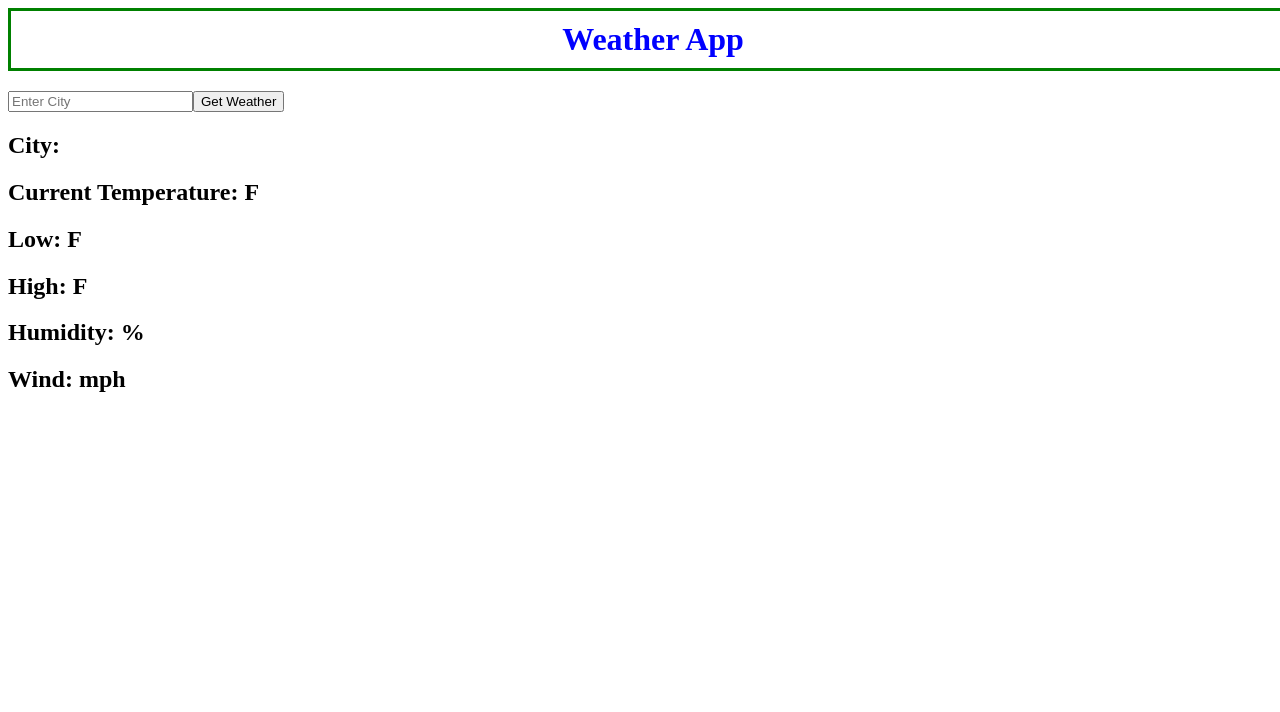
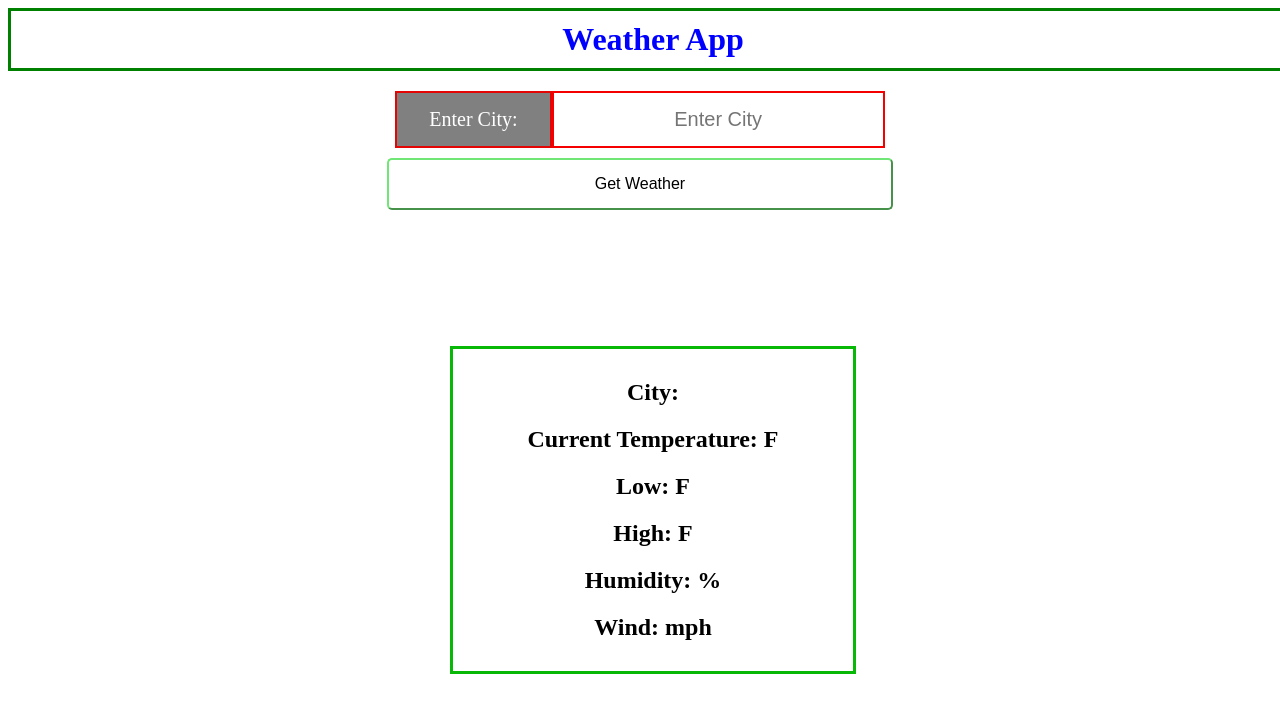
Before and after one commit to yadi-90/WeatherApp, a React (Vite) app in the folder client/: page / in a window 1280 px wide. Shown: the top 712 px of the page. Built offline with nearby package versions, Linux system fonts and the light colour scheme; no server answers.

Commit message:
making changes to style front end

```diff
--- a/client/src/App.css
+++ b/client/src/App.css
@@ -6,3 +6,62 @@
   text-align: center;
   color:blue;
 }
+
+.weatherinput{
+  text-align: center;
+  color:black;
+  width:80%;
+  height:80%;
+  border-color: red;
+  margin-left: 10%;
+}
+button{
+border-color:#6fe675;
+  background-color: white;
+  border-radius: 5px;
+  padding: 15px 32px;
+  margin: 10px;
+  margin-left: 30%;
+  text-align: center;
+  text-decoration: none;
+  display: inline-block;
+  font-size: 16px;
+  width: 40%;
+}
+button:hover{
+  background-color: #6fe675;
+}
+input{
+  border: 2px solid rgb(244, 0, 0);
+
+  padding: 15px 32px;
+  text-align: center;
+  text-decoration: none;
+  display: inline-block;
+  font-size: 20px;
+}
+span{
+  border: 2px solid rgb(228, 5, 5);
+
+  padding: 15px 32px;
+margin-right:0px;
+  text-align: center;
+  text-decoration: none;
+  display: inline-block;
+  font-size: 20px;
+  background-color: gray;
+  color:white;
+}
+
+.container{
+  border: 3px solid rgb(7, 184, 7);
+  margin-top: 10%;
+  content: center;
+  width: 100%;
+  padding: 10px;
+  text-align: center;
+  color:black;
+  width:30%;
+  height:50%;
+  margin-left: 35%;
+}
--- a/client/src/App.jsx
+++ b/client/src/App.jsx
@@ -58,13 +58,14 @@ function App() {
         <h2>{myname}</h2>
       </div>
       <div class="weatherinput">
+        <span>Enter City: </span>
       <input
         type="text"
         placeholder="Enter City"
         value={city}
         onChange={(e) => setCity(e.target.value)}
-      />
-      <button onClick={getWeather}>Get Weather</button></div>
+      /></div>
+      <button onClick={getWeather}>Get Weather</button>
       <div class="container">
       <h2>City: {city}</h2>
       <h2>{weather}</h2>
```
